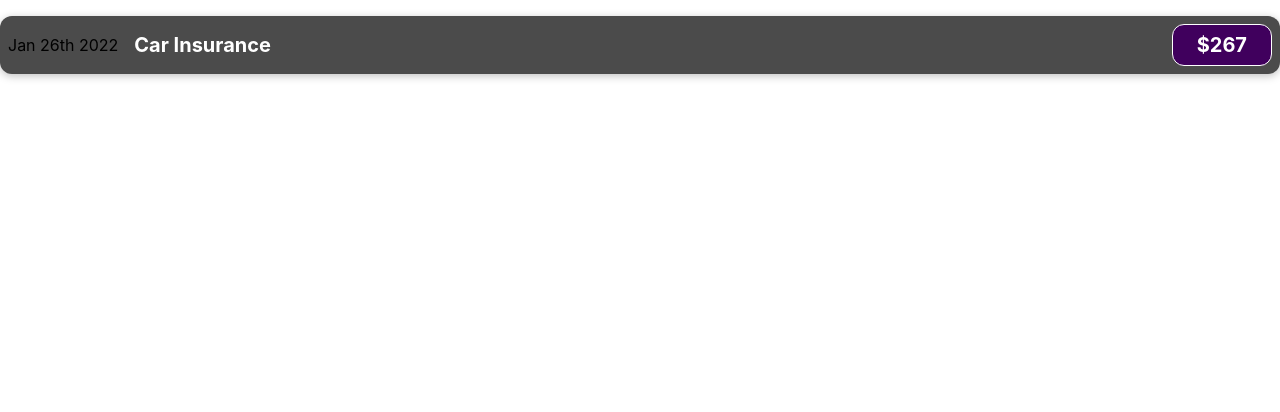
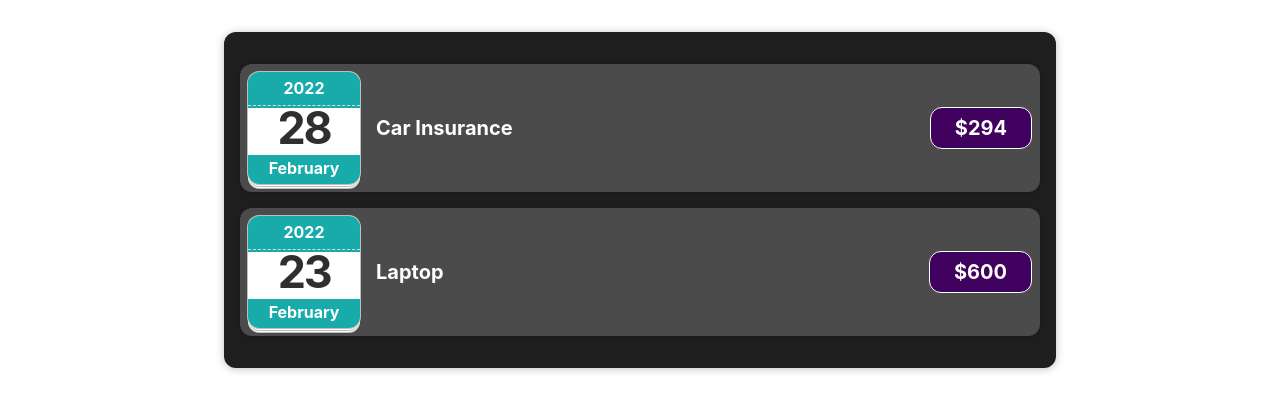
Before and after one commit to touhid-jisan/JavaScript-Practice, a JavaScript app in the folder React-JS/2_React_Basics_w_Components/react-first-project/: page / in a window 1280 px wide. Shown: the top 412 px of the page. Built offline with nearby package versions, Linux system fonts and the light colour scheme; the HTML template or start-up script is replaced by a standard one.

Commit message:
Composition (Children props)

```diff
--- a/React-JS/2_React_Basics_w_Components/react-first-project/src/App.js
+++ b/React-JS/2_React_Basics_w_Components/react-first-project/src/App.js
@@ -1,10 +1,21 @@
-import ExpenseItem from "./components/ExpenseItem";
+import Expenses from "./components/Expenses";
 
 function App() {
+  const expenses = [
+    {
+      id: "e1",
+      title: "Car Insurance",
+      amount: 294,
+      date: new Date(2022, 1, 28),
+    },
+    { id: "e2", title: "Laptop", amount: 600, date: new Date(2022, 1, 23) },
+    { id: "e3", title: "Food", amount: 80, date: new Date(2022, 1, 21) },
+    { id: "e4", title: "Accesories", amount: 100, date: new Date(2022, 1, 24) },
+  ];
   return (
     <div>
       <header>
-        <ExpenseItem></ExpenseItem>
+        <Expenses items={expenses}></Expenses>
       </header>
     </div>
   );
--- /dev/null
+++ b/React-JS/2_React_Basics_w_Components/react-first-project/src/components/Card.css
@@ -0,0 +1,4 @@
+.card {
+    border-radius: 12px;
+    box-shadow: 0 1px 8px rgba(0, 0, 0, 0.25);
+}
--- /dev/null
+++ b/React-JS/2_React_Basics_w_Components/react-first-project/src/components/Card.js
@@ -0,0 +1,10 @@
+import './Card.css';
+
+function Card(props) {
+    const classes = 'card '+ props.className;
+    return(
+        <div className={classes}>{props.children}</div>
+    );
+}
+
+export default Card;
--- /dev/null
+++ b/React-JS/2_React_Basics_w_Components/react-first-project/src/components/ExpenseDate.css
@@ -0,0 +1,48 @@
+div.calendarDate {
+    font-size: 1em;
+    /*change calendarIcon size */
+    display: block;
+    position: relative;
+    width: 7em;
+    height: 7em;
+    background-color: #fff;
+    border-radius: 0.7em;
+    -moz-border-radius: 0.7em;
+    box-shadow: 0 1px 0 #bdbdbd, 0 2px 0 #fff, 0 3px 0 #bdbdbd, 0 4px 0 #fff, 0 5px 0 #bdbdbd, 0 0 0 1px #bdbdbd;
+    overflow: hidden;
+}
+
+div.calendarDate * {
+    display: block;
+    width: 100%;
+    font-size: 1em;
+    font-weight: bold;
+    font-style: normal;
+    text-align: center;
+}
+
+div.calendarDate strong {
+    position: absolute;
+    top: 0;
+    padding: 0.4em 0;
+    color: #fff;
+    background-color: #19aaaa;
+    border-bottom: 1px dashed #ddd;
+    box-shadow: 0 2px 0 #19aaaa;
+}
+
+div.calendarDate em {
+    position: absolute;
+    bottom: 0em;
+    color: #fff;
+    padding-top: .2em;
+    height: 1.6em;
+    background-color: #19aaaa;
+}
+
+div.calendarDate span {
+    font-size: 2.8em;
+    letter-spacing: -0.05em;
+    padding-top: 0.65em;
+    color: #2f2f2f;
+}
--- /dev/null
+++ b/React-JS/2_React_Basics_w_Components/react-first-project/src/components/ExpenseDate.js
@@ -0,0 +1,16 @@
+import './ExpenseDate.css'
+function ExpenseDate(props) {
+  const month = props.date.toLocaleString("en-US", { month: "long" });
+  const day = props.date.toLocaleString("en-US", { day: "2-digit" });
+  const year = props.date.getFullYear();
+
+  return (
+    <div className="calendarDate">
+      <em>{month}</em>
+      <strong>{year}</strong>
+      <span>{day}</span>
+    </div>
+  );
+}
+
+export default ExpenseDate;
--- a/React-JS/2_React_Basics_w_Components/react-first-project/src/components/ExpenseItem.css
+++ b/React-JS/2_React_Basics_w_Components/react-first-project/src/components/ExpenseItem.css
@@ -2,10 +2,8 @@
     display: flex;
     justify-content: space-between;
     align-items: center;
-    box-shadow: 0 2px 8px rgba(0, 0, 0, 0.25);
     padding: 0.5rem;
     margin: 1rem 0;
-    border-radius: 12px;
     background-color: #4b4b4b;
 }
 
--- a/React-JS/2_React_Basics_w_Components/react-first-project/src/components/ExpenseItem.js
+++ b/React-JS/2_React_Basics_w_Components/react-first-project/src/components/ExpenseItem.js
@@ -1,15 +1,17 @@
-import './ExpenseItem.css'
-function ExpenseItem() {
+import "./ExpenseItem.css";
+import ExpenseDate from "./ExpenseDate";
+import Card from "./Card";
+
+function ExpenseItem(props) {
   return (
-      <div>
-          <div className="expense-item">
-              <div>Jan 26th 2022</div>
-              <div className="expense-item__description">
-                  <h2>Car Insurance</h2>
-                  <div className="expense-item__price">$267</div>
-              </div>
-          </div>
+    <Card className="expense-item">
+      {/* <div>{props.date.toISOString()}</div> */}
+      <ExpenseDate date={props.date}></ExpenseDate>
+      <div className="expense-item__description">
+        <h2>{props.title}</h2>
+        <div className="expense-item__price">${props.amount}</div>
       </div>
+    </Card>
   );
 }
 
--- /dev/null
+++ b/React-JS/2_React_Basics_w_Components/react-first-project/src/components/Expenses.css
@@ -0,0 +1,7 @@
+.expenses {
+    padding: 1rem;
+    background-color: rgb(31, 31, 31);
+    margin: 2rem auto;
+    width: 50rem;
+    max-width: 95%;
+}
--- /dev/null
+++ b/React-JS/2_React_Basics_w_Components/react-first-project/src/components/Expenses.js
@@ -0,0 +1,13 @@
+import ExpenseItem from "./ExpenseItem";
+import Card from "./Card";
+import './Expenses.css';
+function Expenses(props) {
+  return (
+    <Card className="expenses">
+      <ExpenseItem title={props.items[0].title} amount={props.items[0].amount} date={props.items[0].date}></ExpenseItem>
+      <ExpenseItem title={props.items[1].title} amount={props.items[1].amount} date={props.items[1].date}></ExpenseItem>
+    </Card>
+  );
+}
+
+export default Expenses;
```
Also changed, not shown: React-JS/2_React_Basics_w_Components/react-first-project/src/index.css (+5 -8 lines), React-JS/2_React_Basics_w_Components/react-first-project/package.json (indentation only).
